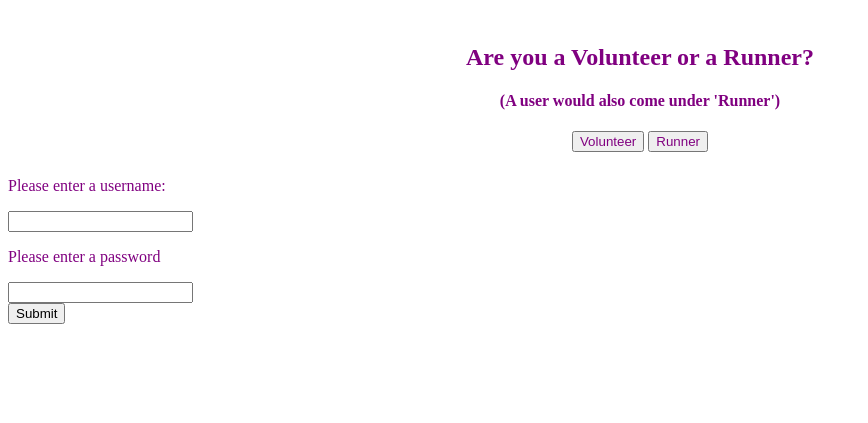
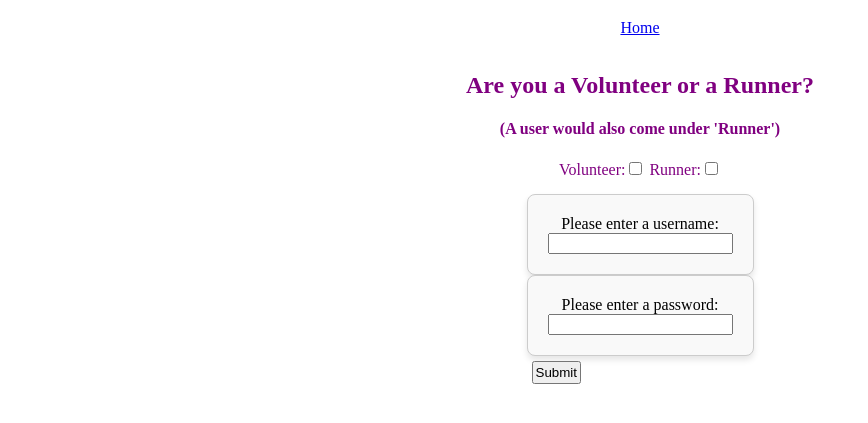
Before and after one commit to HarveyL101/Race_Control, a website: page webpages/index.html in a window 1280 px wide. Shown: the part 61-484 px from the top of the page, without its empty margins (0-868 px from the left). Drawn offline with Linux system fonts and the light colour scheme; files whose address does not match are found by name.

Commit message:
Added: updating html pages, added form action for /login server functionality.

```diff
--- a/webpages/css/index.css
+++ b/webpages/css/index.css
@@ -9,7 +9,11 @@ header h1 {
   text-align: center;
   border: solid white 5px;
   color: purple;
-  margin: 20px;
+  margin: 10px;
+}
+
+#volunteer-runner div h2 {
+  margin-bottom: 0;
 }
 
 #volunteer-runner button {
@@ -17,5 +21,38 @@ header h1 {
 }
 
 #login-section {
-  color: purple;
+  display: flex;
+  justify-content: center;
+  align-items: center;
+  margin: 0;
 }
+
+#login-section div  {
+  display: flex;
+  flex-direction: column;
+  justify-content: center;
+  align-items: center;
+  border: 1px solid #ccc;
+  padding: 20px;
+  border-radius: 8px;
+  box-shadow: 0 4px 6px rgba(0, 0, 0, 0.1);
+  background-color: #f9f9f9;
+}
+
+#login-section div div {
+  display: flex;
+  align-items: center;
+  gap: 10px;
+}
+
+#login-section p {
+  margin: 0;
+}
+
+#login-section input {
+  flex: 1;
+}
+#login-section button {
+  padding: 2px;
+  margin: 5px;
+}
--- a/webpages/home.html
+++ b/webpages/home.html
@@ -5,7 +5,7 @@
     <meta charset="UTF-8">
     <meta name="viewport" content="width=device-width, initial-scale=1.0">
     <title>Running App</title>
-    <link rel="stylesheet" href="css/styles.css">
+    <link rel="stylesheet" href="css/home.css">
   <!--<script><p>still need to add script</p></script>-->
   </head>
 
--- a/webpages/index.html
+++ b/webpages/index.html
@@ -10,29 +10,30 @@
   <body>
     <header>
       <h1>Login To Your Account!</h1>
+      <a href="home.html">Home</a>
     </header>
 
     <section id="volunteer-runner">
       <div>
         <h2>Are you a Volunteer or a Runner?</h2>
         <h4>(A user would also come under 'Runner')</h4>
-        <button type="button">Volunteer</button>
-        <button type="button">Runner</button>
+        Volunteer:<input id="volunteer-chk" type="checkbox">
+        Runner:<input id="runner-chk" type="checkbox">
       </div>
     </section>
 
     <section id="login-section">
-      <div>
+      <form action="/login" method="POST">
         <div>
-          <p>Please enter a username:</p>
-          <input type="text">
+          <label>Please enter a username:</label>
+          <input type="text" id="username" name="username" required>
         </div>
         <div>
-          <p>Please enter a password</p>
-          <input type="password">
+          <label>Please enter a password:</label>
+          <input type="password" id="password" name="password" required>
         </div>
         <button type="submit">Submit</button>
-      </div>
+      </form>
 
     </section>
     <script defer src="index.js"></script>
```
Also changed, not shown: webpages/test.html (added, +14 -0 lines), webpages/timer.html (+7 -0 lines).
